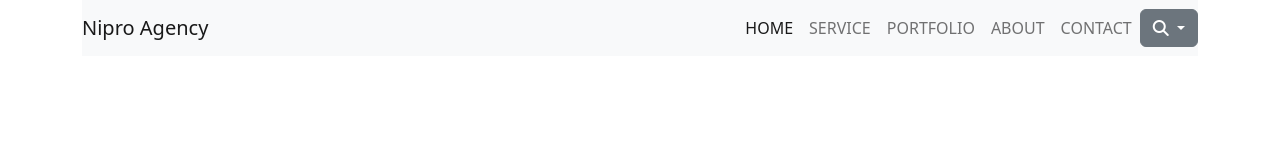
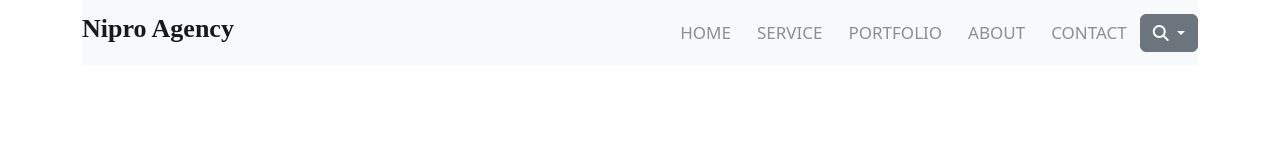
Before and after one commit to MDboni/Nipro00, a plain HTML site: page index.html in a window 1280 px wide. Drawn offline with Linux system fonts and the light colour scheme.

Commit message:
first commit

```diff
--- a/css/style.css
+++ b/css/style.css
@@ -8,3 +8,20 @@ body{
     font-weight: 400;
     color: #333333;
 }
+.c_nav{}
+.c_h{
+    font-family: "Times New Roman";
+        font-size: 26px;
+font-weight: 700;
+}
+.menu{}
+.menu ul li a {
+    font-size: 17px;
+    padding: 0px 13px !important;
+    color: #8e8e8e;
+    transition: .3s;
+}
+.menu ul li a:hover{
+    color: rgb(62, 69, 75);
+    transform: scale(.8);
+}
--- a/index.html
+++ b/index.html
@@ -1,5 +1,6 @@
 <!DOCTYPE html>
 <html lang="en">
+
 <head>
   <meta charset="UTF-8">
   <meta http-equiv="X-UA-Compatible" content="IE=edge">
@@ -14,9 +15,14 @@
   <!--  font link  -->
   <link rel="preconnect" href="https://fonts.googleapis.com">
   <link rel="preconnect" href="https://fonts.gstatic.com" crossorigin>
-<link href="https://fonts.googleapis.com/css2?family=Lato:wght@400;700&family=PT+Sans:wght@400;700&family=Poppins&family=Roboto:wght@400;500&display=swap" rel="stylesheet">
-<link href="https://fonts.googleapis.com/css2?family=Lato:wght@400;700&family=PT+Sans:wght@400;700&family=Poppins&family=Roboto:wght@400;500&display=swap" rel="stylesheet">
+  <link
+    href="https://fonts.googleapis.com/css2?family=Lato:wght@400;700&family=PT+Sans:wght@400;700&family=Poppins&family=Roboto:wght@400;500&display=swap"
+    rel="stylesheet">
+  <link
+    href="https://fonts.googleapis.com/css2?family=Lato:wght@400;700&family=PT+Sans:wght@400;700&family=Poppins&family=Roboto:wght@400;500&display=swap"
+    rel="stylesheet">
 </head>
+
 <body>
   <!-- header part start  -->
   <header>
@@ -25,15 +31,19 @@
       <nav class="navbar navbar-expand-lg bg-light c_nav">
         <div class="container-fluid px-0">
           <!-- logo  -->
-                  <a class="navbar-brand" href="index.html">Nipro Agency</a>
-                  <button class="navbar-toggler" type="button" data-bs-toggle="collapse" data-bs-target="#h-b-id" aria-controls="h-b-id" aria-expanded="false" aria-label="Toggle navigation">
+          <a class="navbar-brand " href="index.html">
+            <h1 class="c_h">Nipro Agency</h1>
+          </a>
+          <!-- toggoler  -->
+          <button class="navbar-toggler" type="button" data-bs-toggle="collapse" data-bs-target="#h-b-id"
+            aria-controls="h-b-id" aria-expanded="false" aria-label="Toggle navigation">
             <span class="navbar-toggler-icon"></span>
           </button>
           <!-- nav menu  -->
           <div class="collapse navbar-collapse menu" id="h-b-id">
             <ul class="navbar-nav ms-auto mb-2 mb-lg-0">
               <li class="nav-item">
-                        <a class="nav-link active" aria-current="page" href="#">HOME</a>
+                <a class="nav-link " aria-current="page" href="#">HOME</a>
               </li>
               <li class="nav-item">
                 <a class="nav-link" href="#">SERVICE</a>
@@ -50,7 +60,8 @@
             </ul>
             <!-- serach dropdown       -->
             <div class="dropdown">
-                        <button class="btn btn-secondary dropdown-toggle" type="button" data-bs-toggle="dropdown" aria-expanded="false">
+              <button class="btn btn-secondary dropdown-toggle" type="button" data-bs-toggle="dropdown"
+                aria-expanded="false">
                 <i class="fa-solid fa-magnifying-glass"></i>
               </button>
               <ul class="dropdown-menu">
@@ -77,4 +88,5 @@
   <!-- SCRIPT LINK  -->
   <script src="js/bootstrap.bundle.min.js"></script>
 </body>
+
 </html>
```
Lines whose indentation alone changed are shown as unchanged.
